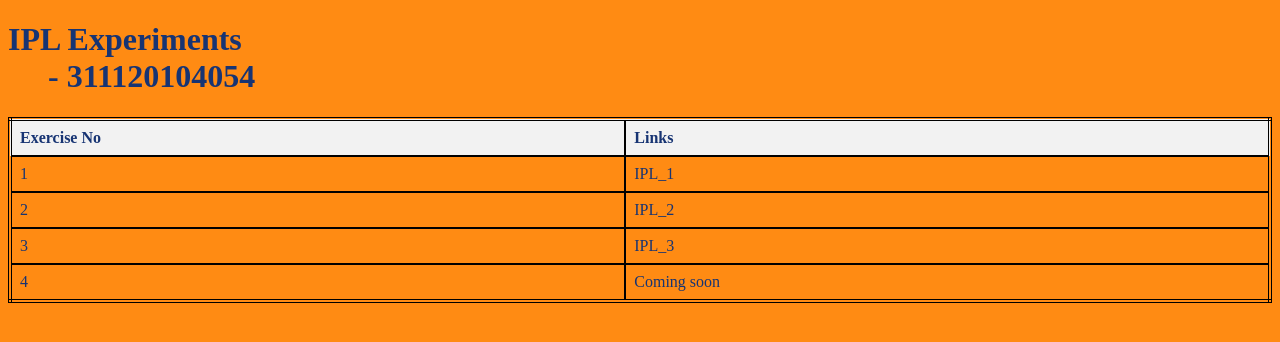
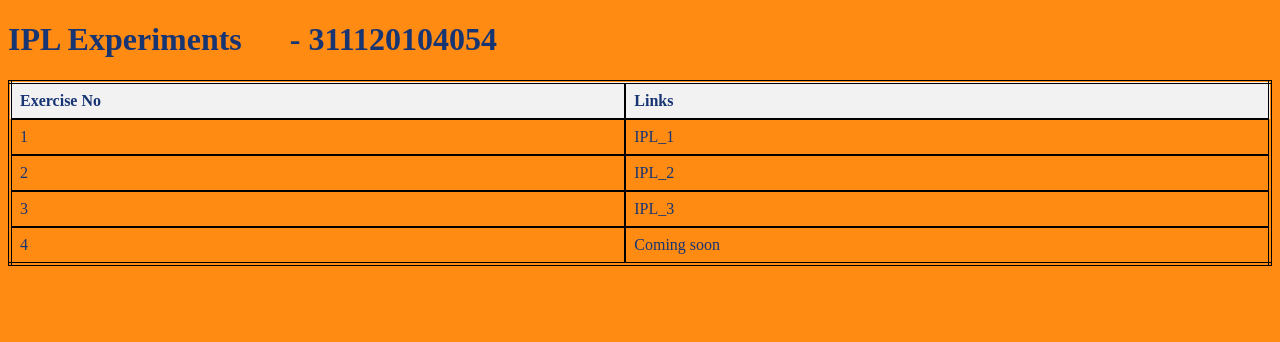
Before and after one commit to sedricfr/ip.in, a plain HTML site: page index.html in a window 1280 px wide. Drawn offline with Linux system fonts and the light colour scheme.

Commit message:
Update index.html

```diff
--- a/index.html
+++ b/index.html
@@ -35,7 +35,7 @@
 </head>
 <body bgcolor="FF8B13">
 
-	<h1 style="color : #173473;"> IPL Experiments <br> &nbsp;&nbsp;&nbsp;&nbsp; - 311120104054 </h1>
+	<h1 style="color : #173473;"> IPL Experiments &nbsp;&nbsp;&nbsp;&nbsp; - 311120104054 </h1>
 	<table>
 		<tr>
 			<th>Exercise No</th>
```
